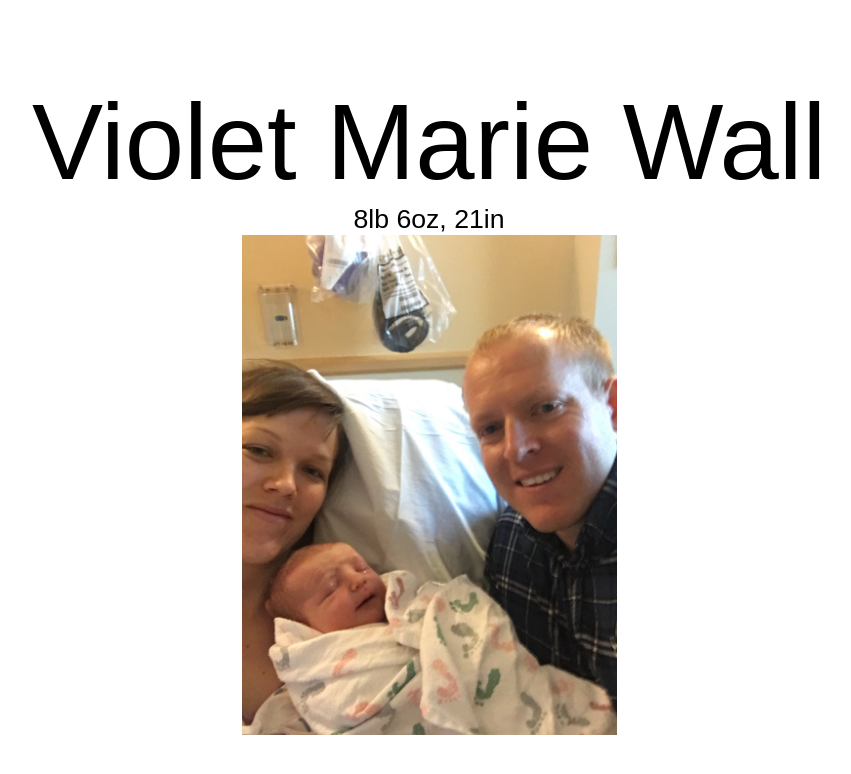
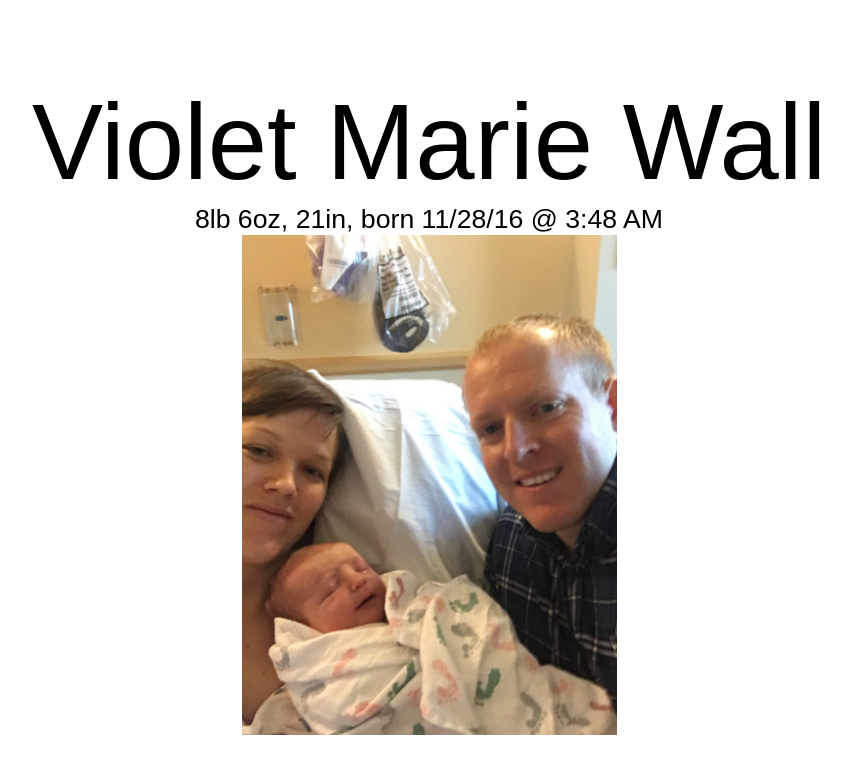
Before and after one commit to byronwall/isbabywallhere, a plain HTML site: page index.html in a window 1280 px wide. Shown: the whole page, without its empty margins (211-1062 px from the left). Drawn offline with Linux system fonts and the light colour scheme.

Commit message:
Add date

```diff
--- a/index.html
+++ b/index.html
@@ -46,7 +46,7 @@
 			Violet Marie Wall
 			<br>
 			<span class="small">
-				8lb 6oz, 21in
+				8lb 6oz, 21in, born 11/28/16 @ 3:48 AM
 			</span>
 			<br>
 			<img height="500px" src="baby-wall.jpeg" />
```
